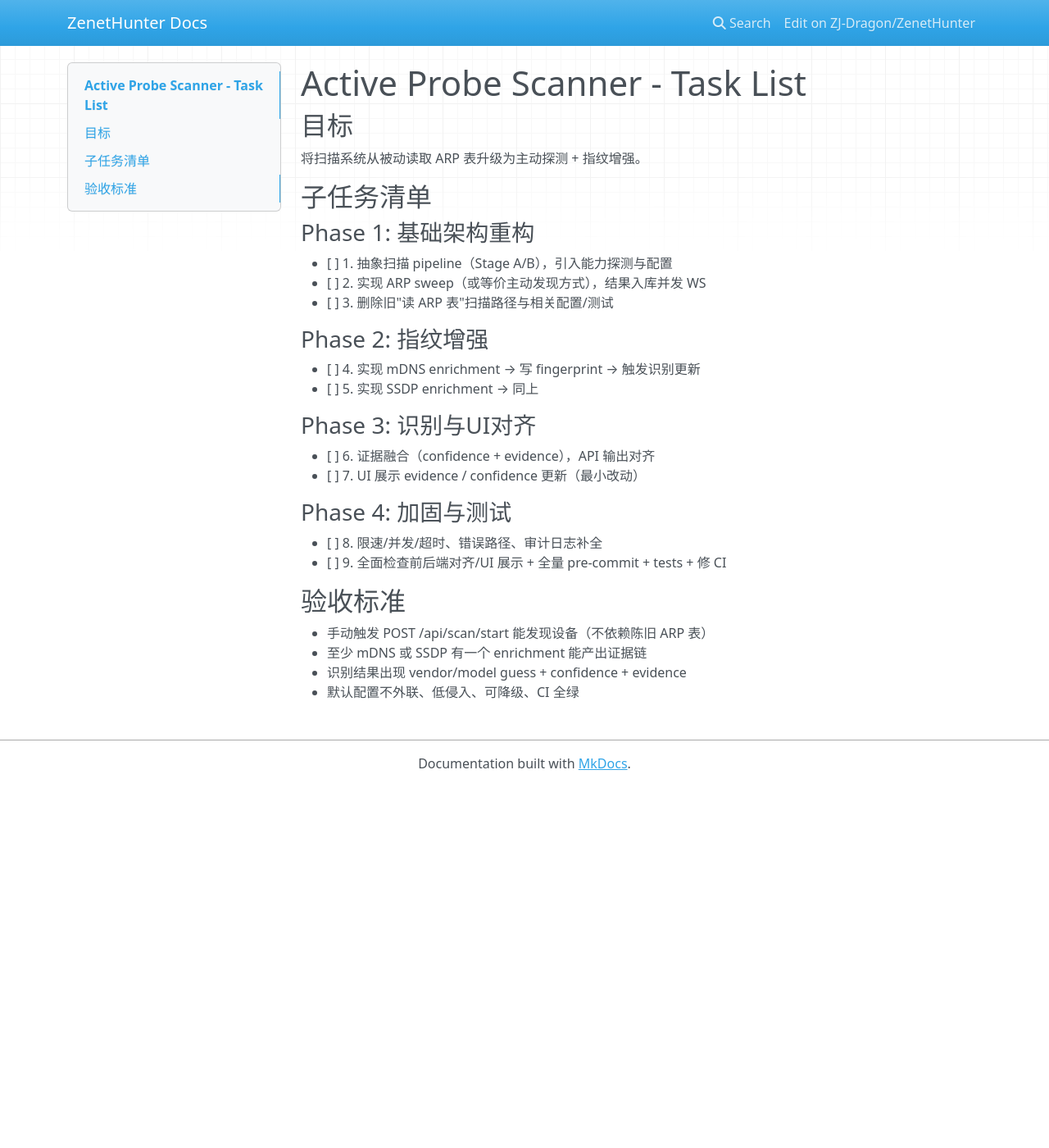
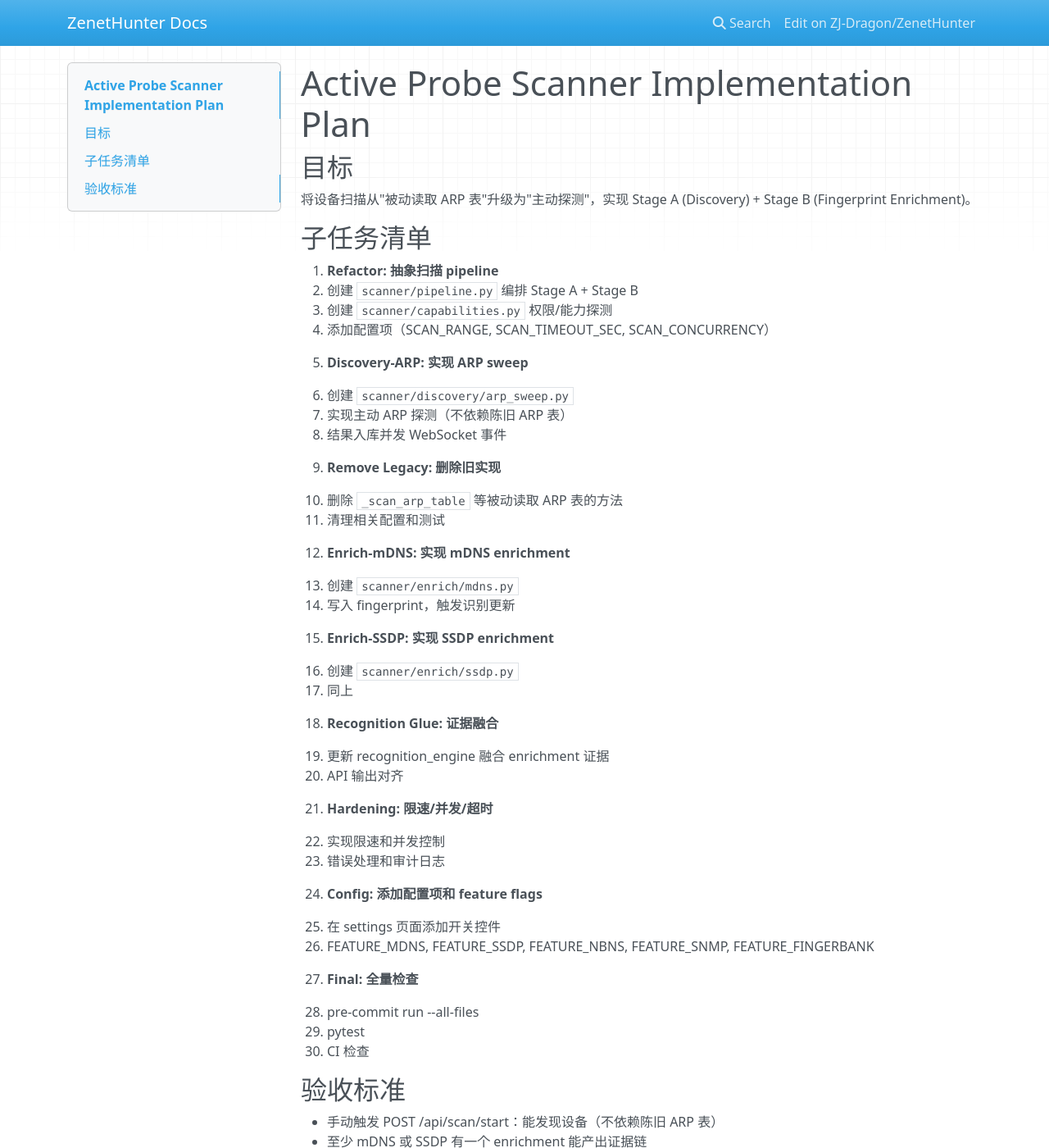
Before and after one commit to ZJ-Dragon/ZenetHunter, an MkDocs documentation site: the page built from docs/notes/active-probe-scanner.md, in a window 1280 px wide and 1400 px high. Shown: the whole window at 82% size. Built offline with MkDocs 1.6.1, drawn with Linux system fonts in a browser that asks for light colours; nearby versions of some CDN libraries.

Commit message:
feat: add active scan config and capability detection

```diff
--- a/docs/notes/active-probe-scanner.md
+++ b/docs/notes/active-probe-scanner.md
@@ -1,29 +1,51 @@
-# Active Probe Scanner - Task List
+# Active Probe Scanner Implementation Plan
 
 ## 目标
-将扫描系统从被动读取 ARP 表升级为主动探测 + 指纹增强。
+将设备扫描从"被动读取 ARP 表"升级为"主动探测"，实现 Stage A (Discovery) + Stage B (Fingerprint Enrichment)。
 
 ## 子任务清单
 
-### Phase 1: 基础架构重构
-- [ ] 1. 抽象扫描 pipeline（Stage A/B），引入能力探测与配置
-- [ ] 2. 实现 ARP sweep（或等价主动发现方式），结果入库并发 WS
-- [ ] 3. 删除旧"读 ARP 表"扫描路径与相关配置/测试
+1. **Refactor: 抽象扫描 pipeline**
+   - 创建 `scanner/pipeline.py` 编排 Stage A + Stage B
+   - 创建 `scanner/capabilities.py` 权限/能力探测
+   - 添加配置项（SCAN_RANGE, SCAN_TIMEOUT_SEC, SCAN_CONCURRENCY）
 
-### Phase 2: 指纹增强
-- [ ] 4. 实现 mDNS enrichment → 写 fingerprint → 触发识别更新
-- [ ] 5. 实现 SSDP enrichment → 同上
+2. **Discovery-ARP: 实现 ARP sweep**
+   - 创建 `scanner/discovery/arp_sweep.py`
+   - 实现主动 ARP 探测（不依赖陈旧 ARP 表）
+   - 结果入库并发 WebSocket 事件
 
-### Phase 3: 识别与UI对齐
-- [ ] 6. 证据融合（confidence + evidence），API 输出对齐
-- [ ] 7. UI 展示 evidence / confidence 更新（最小改动）
+3. **Remove Legacy: 删除旧实现**
+   - 删除 `_scan_arp_table` 等被动读取 ARP 表的方法
+   - 清理相关配置和测试
 
-### Phase 4: 加固与测试
-- [ ] 8. 限速/并发/超时、错误路径、审计日志补全
-- [ ] 9. 全面检查前后端对齐/UI 展示 + 全量 pre-commit + tests + 修 CI
+4. **Enrich-mDNS: 实现 mDNS enrichment**
+   - 创建 `scanner/enrich/mdns.py`
+   - 写入 fingerprint，触发识别更新
+
+5. **Enrich-SSDP: 实现 SSDP enrichment**
+   - 创建 `scanner/enrich/ssdp.py`
+   - 同上
+
+6. **Recognition Glue: 证据融合**
+   - 更新 recognition_engine 融合 enrichment 证据
+   - API 输出对齐
+
+7. **Hardening: 限速/并发/超时**
+   - 实现限速和并发控制
+   - 错误处理和审计日志
+
+8. **Config: 添加配置项和 feature flags**
+   - 在 settings 页面添加开关控件
+   - FEATURE_MDNS, FEATURE_SSDP, FEATURE_NBNS, FEATURE_SNMP, FEATURE_FINGERBANK
+
+9. **Final: 全量检查**
+   - pre-commit run --all-files
+   - pytest
+   - CI 检查
 
 ## 验收标准
-- 手动触发 POST /api/scan/start 能发现设备（不依赖陈旧 ARP 表）
+- 手动触发 POST /api/scan/start：能发现设备（不依赖陈旧 ARP 表）
 - 至少 mDNS 或 SSDP 有一个 enrichment 能产出证据链
 - 识别结果出现 vendor/model guess + confidence + evidence
 - 默认配置不外联、低侵入、可降级、CI 全绿
```
Also changed, not shown: 2 other files.
